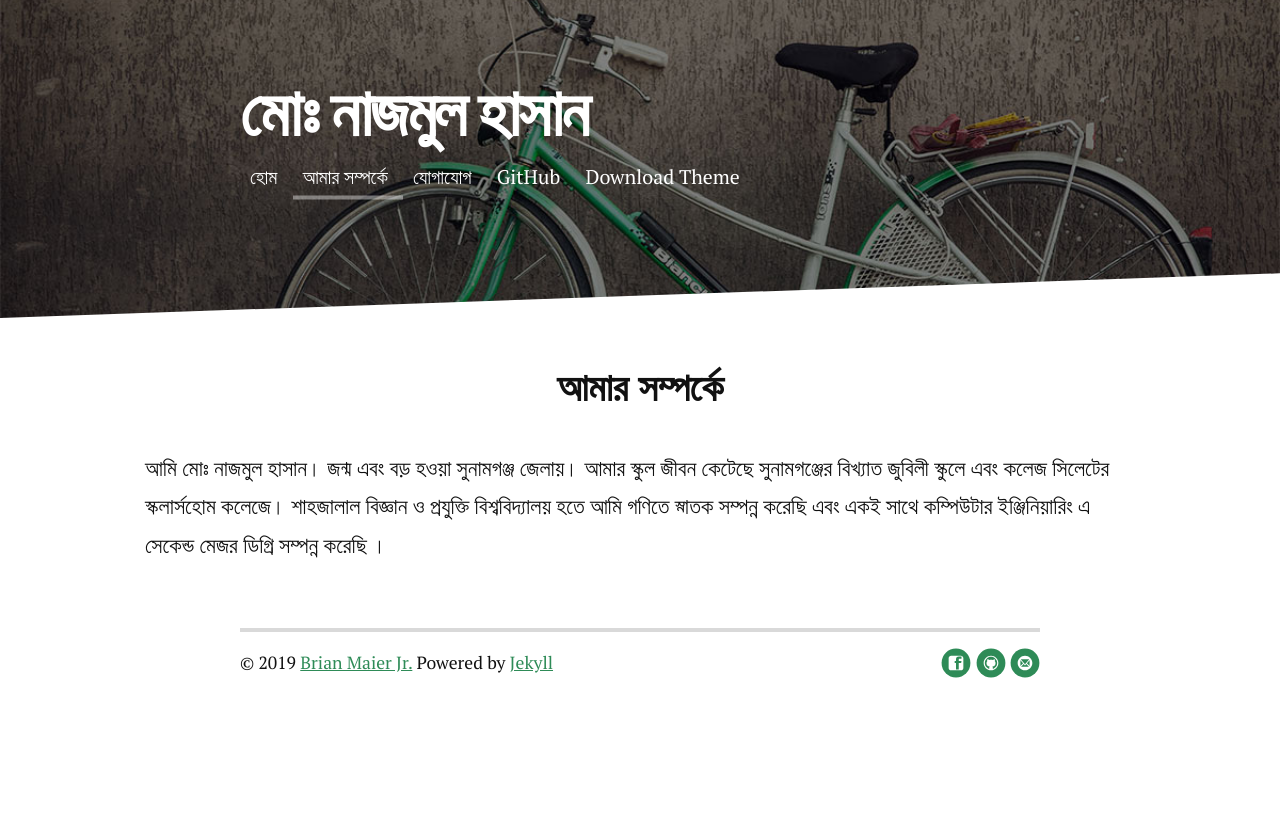
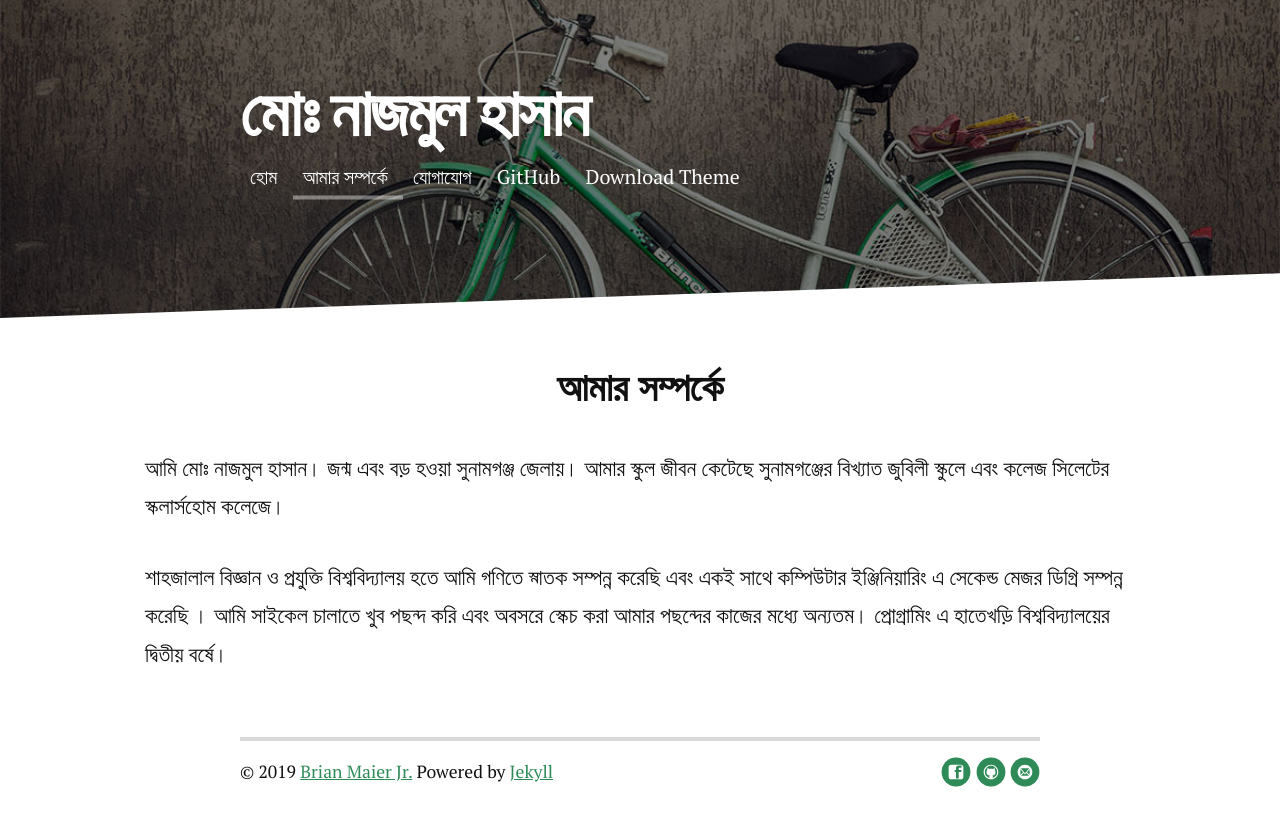
Before and after one commit to farhapartex/farhapartex.github.io, a Jekyll site: the page built from about.md, in a window 1280 px wide. Shown: the top 826 px of the page. Built offline with Jekyll 4.4.1, drawn with Linux system fonts in a browser that asks for light colours; nearby versions of some CDN libraries.

Commit message:
Update from Forestry.io farhapartex@gmail.com updated about.md

```diff
--- a/about.md
+++ b/about.md
@@ -5,4 +5,6 @@
 ---
 ### <center class="pageTitle">আমার সম্পর্কে</center>
 
-আমি মোঃ নাজমুল হাসান। জন্ম এবং বড় হওয়া সুনামগঞ্জ জেলায়। আমার স্কুল জীবন কেটেছে সুনামগঞ্জের বিখ্যাত জুবিলী স্কুলে এবং কলেজ সিলেটের স্কলার্সহোম কলেজে। শাহজালাল বিজ্ঞান ও প্রযুক্তি বিশ্ববিদ্যালয় হতে আমি গণিতে স্নাতক সম্পন্ন করেছি এবং একই সাথে কম্পিউটার ইঞ্জিনিয়ারিং এ সেকেন্ড মেজর ডিগ্রি সম্পন্ন করেছি ।
+আমি মোঃ নাজমুল হাসান। জন্ম এবং বড় হওয়া সুনামগঞ্জ জেলায়। আমার স্কুল জীবন কেটেছে সুনামগঞ্জের বিখ্যাত জুবিলী স্কুলে এবং কলেজ সিলেটের স্কলার্সহোম কলেজে।
+
+শাহজালাল বিজ্ঞান ও প্রযুক্তি বিশ্ববিদ্যালয় হতে আমি গণিতে স্নাতক সম্পন্ন করেছি এবং একই সাথে কম্পিউটার ইঞ্জিনিয়ারিং এ সেকেন্ড মেজর ডিগ্রি সম্পন্ন করেছি । আমি সাইকেল চালাতে খুব পছন্দ করি এবং অবসরে স্কেচ করা আমার পছন্দের কাজের মধ্যে অন্যতম। প্রোগ্রামিং এ হাতেখড়ি বিশ্ববিদ্যালয়ের দ্বিতীয় বর্ষে।
```
